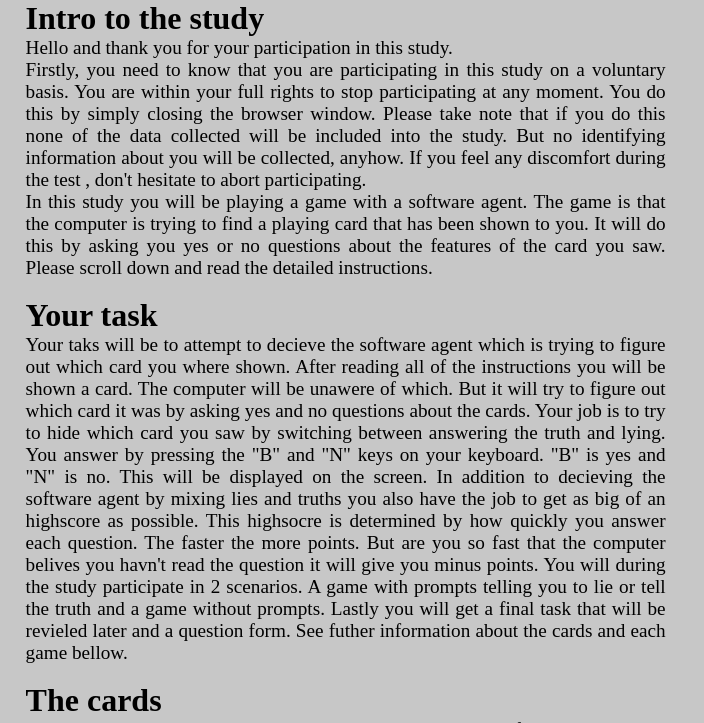
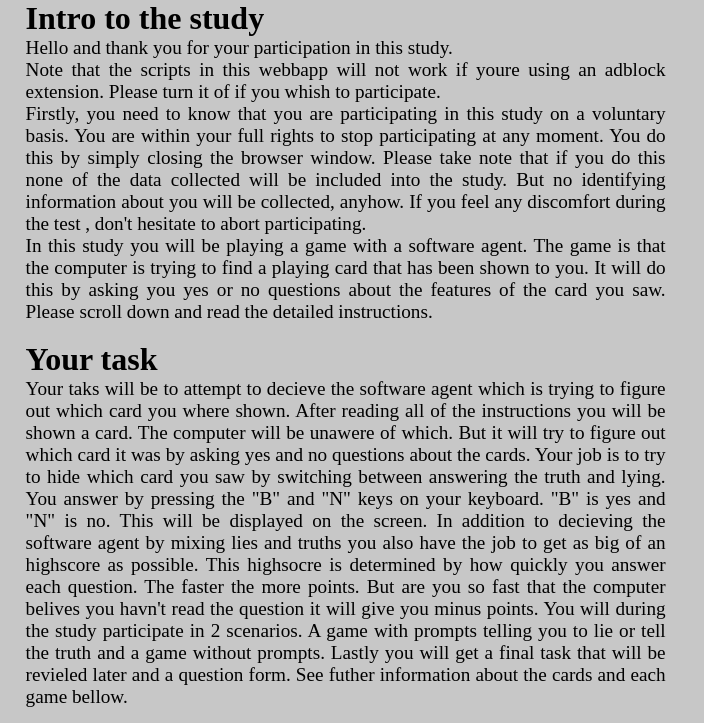
Before and after one commit to Jopa0116/CogSciBachelorLieDetection, a plain HTML site: page index.html in a window 1280 px wide. Shown: the top 723 px of the page, without its empty margins (0-704 px from the left). Drawn offline with nearby package versions, Linux system fonts and the light colour scheme; no server answers; a script that the page names is missing.

Commit message:
Update index.html

```diff
--- a/index.html
+++ b/index.html
@@ -155,6 +155,7 @@
 		<div class="half_column_left" id='IntroductionP1'>
 			<h1>Intro to the study</h1>
 			<p>Hello and thank you for your participation in this study.</p>
+			<p>Note that the scripts in this webbapp will not work if youre using an adblock extension. Please turn it of if you whish to participate.</p>
 			<p>
 				Firstly, you need to know that you are participating in this
 				study on a voluntary basis. You are within your full rights to stop participating
```
